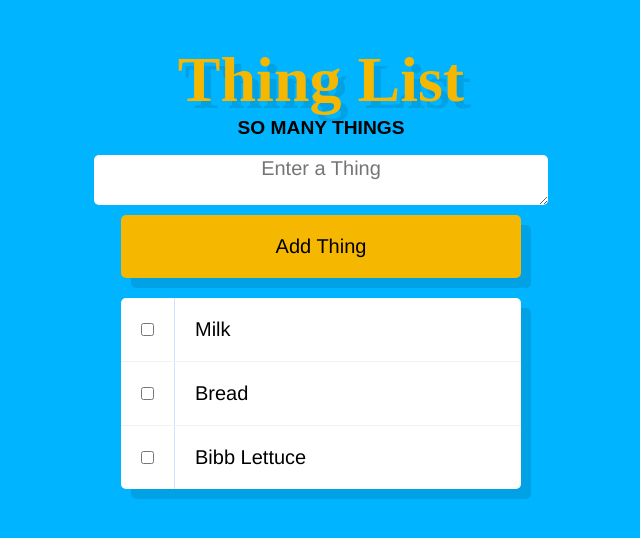
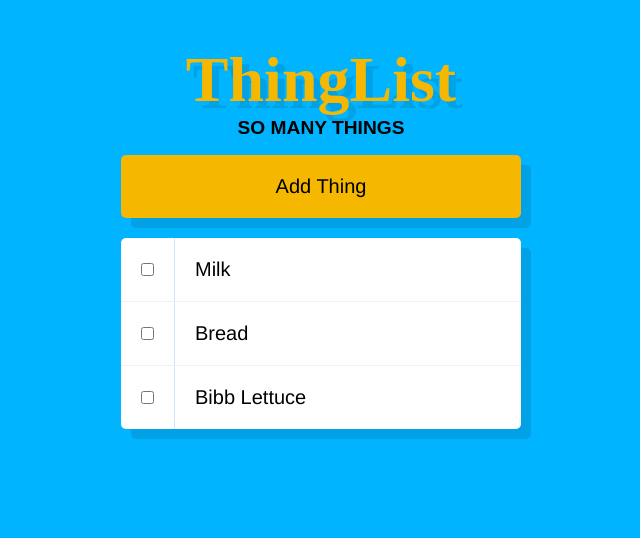
Before and after one commit to sarenas797/thing-List, a React (Create React App) app: page / in a window 1280 px wide. Shown: the top 538 px of the page, without its empty margins (319-959 px from the left). Built offline with nearby package versions, Linux system fonts and the light colour scheme; a web font is replaced by a local one.

Commit message:
add harcoded thing to button press

```diff
--- a/src/AddThing.js
+++ b/src/AddThing.js
@@ -1,47 +1,16 @@
 import React, { Component} from 'react'
 
 import './addThing.css'
-import Thing from './Thing'
 
-class AddThing extends Component{
 
-    constructor(props){
-        super(props)
-        this.state={
-            thing:'',
-            things:{},
-        }
-        this.update=this.update.bind(this)
-        this.AddThing=this.AddThing.bind(this)
-    }
-    update(ev){
-        this.setState({
-            thing: ev.target.value
-        })
-    }
+const AddThing=(props)=>{
 
-    AddThing(ev){
-        const state = {...this.state}
-        const thing = {
-            'thing-5':{
-            id: 4,
-            name: this.state.thing,},
-        }
-        state.things.push(thing)
-        state.thing=''
-        this.setState(state)
-
-    }
-
-    render(){
         return(
             <div>
-                <textarea value = {this.state.name} onChange={this.update}className="text"placeholder="Enter a Thing"></textarea>
-                <button className = "add-thing" onClick={this.add}>Add Thing</button>
+                <button className = "add-thing" onClick={props.sumarThing}>Add Thing</button>
             </div>
         )
     }
 
-    }
 
 export default AddThing
--- a/src/App.js
+++ b/src/App.js
@@ -13,12 +13,23 @@ class App extends Component {
       'thing-3':{id: 'thing-3', name: 'Bibb Lettuce'},
     }
   }
+
+  sumarThing = () => {
+    const things = {...this.state.things}
+    const thing = {
+      id:'thing-4',
+      name:'Steel-Cut Irish Oatmeal'
+    }
+    things[thing.id] = thing
+    this.setState({ things })
+  }
+
   render() {
     return (
 
       <div className="App">
         <Header />
-        <AddThing />
+        <AddThing sumarThing={this.sumarThing} />
         <ThingList things={this.state.things} />
       </div>
     );
--- a/src/Header.js
+++ b/src/Header.js
@@ -5,7 +5,7 @@ import './Header.css'
 const Header = () => {
     return (
         <header>
-            <h1>Thing List</h1>
+            <h1>ThingList</h1>
             <h2> So many things </h2>
         </header>
     )
--- a/src/Thing.js
+++ b/src/Thing.js
@@ -1,6 +1,7 @@
 import React from 'react';
 
 import "./Thing.css"
+
 
 const Thing = ({thing}) =>{
     return(
--- a/src/ThingList.js
+++ b/src/ThingList.js
@@ -1,9 +1,10 @@
 import React from 'react';
 
 import "./ThingList.css"
+import AddThing from './AddThing'
 import Thing from './Thing'
 
-const ThingList = (props) =>{
+const ThingList = (props, AddThing) =>{
     return(
         <ul className = "ThingList">
             {
--- a/src/addThing.css
+++ b/src/addThing.css
@@ -16,7 +16,7 @@ button.github {
   -webkit-box-shadow: 10px 10px 0 rgba(0,0,0,0.1);
           box-shadow: 10px 10px 0 rgba(0,0,0,0.1);
 }
-.text{
+.textbox{
   width: 450px;
   font-family: 'helvetica neue', sans-serif;
   font-size: 20px;
@@ -27,5 +27,7 @@ button.github {
   display: block;
   border-bottom: 20px;
   text-align: center;
-  margin-bottom: 10px
+  margin-bottom: 10px;
+  -webkit-box-shadow: 10px 10px 0 rgba(0,0,0,0.1);
+          box-shadow: 10px 10px 0 rgba(0,0,0,0.1);
 }
```
